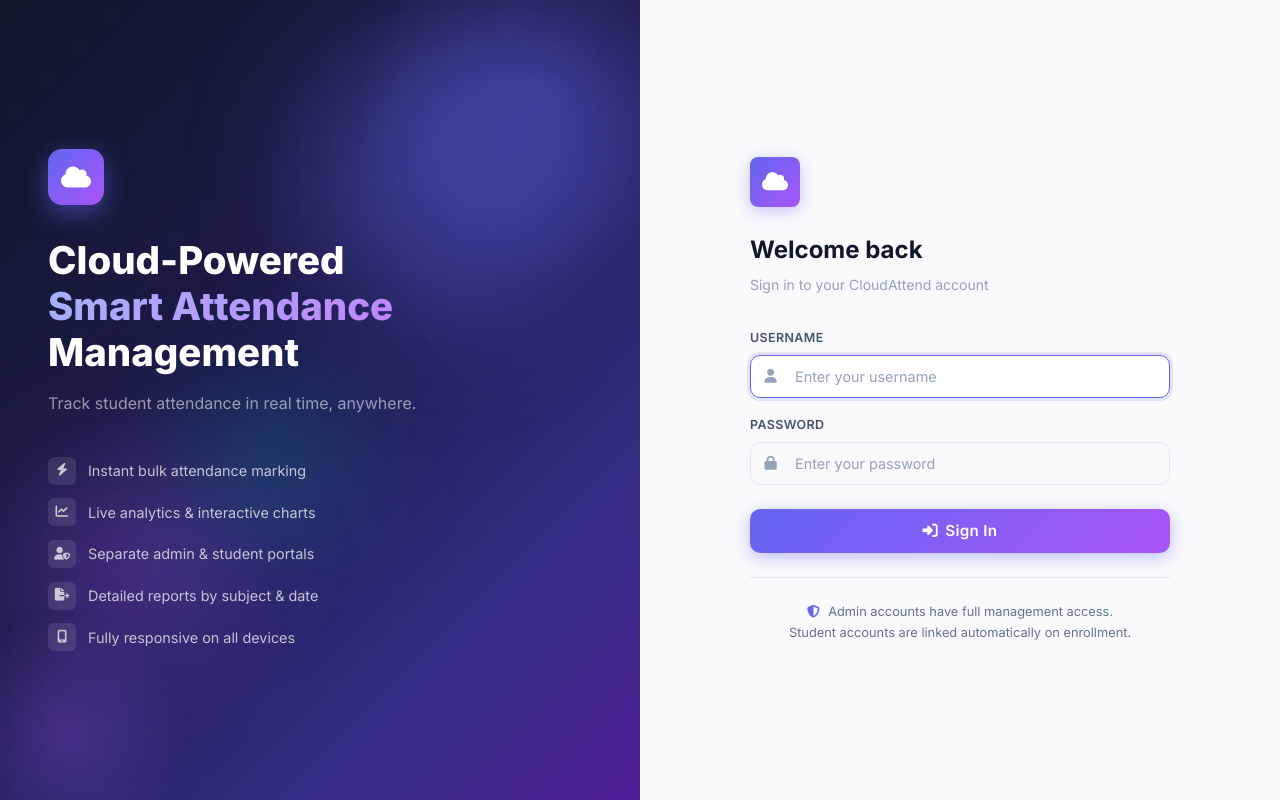
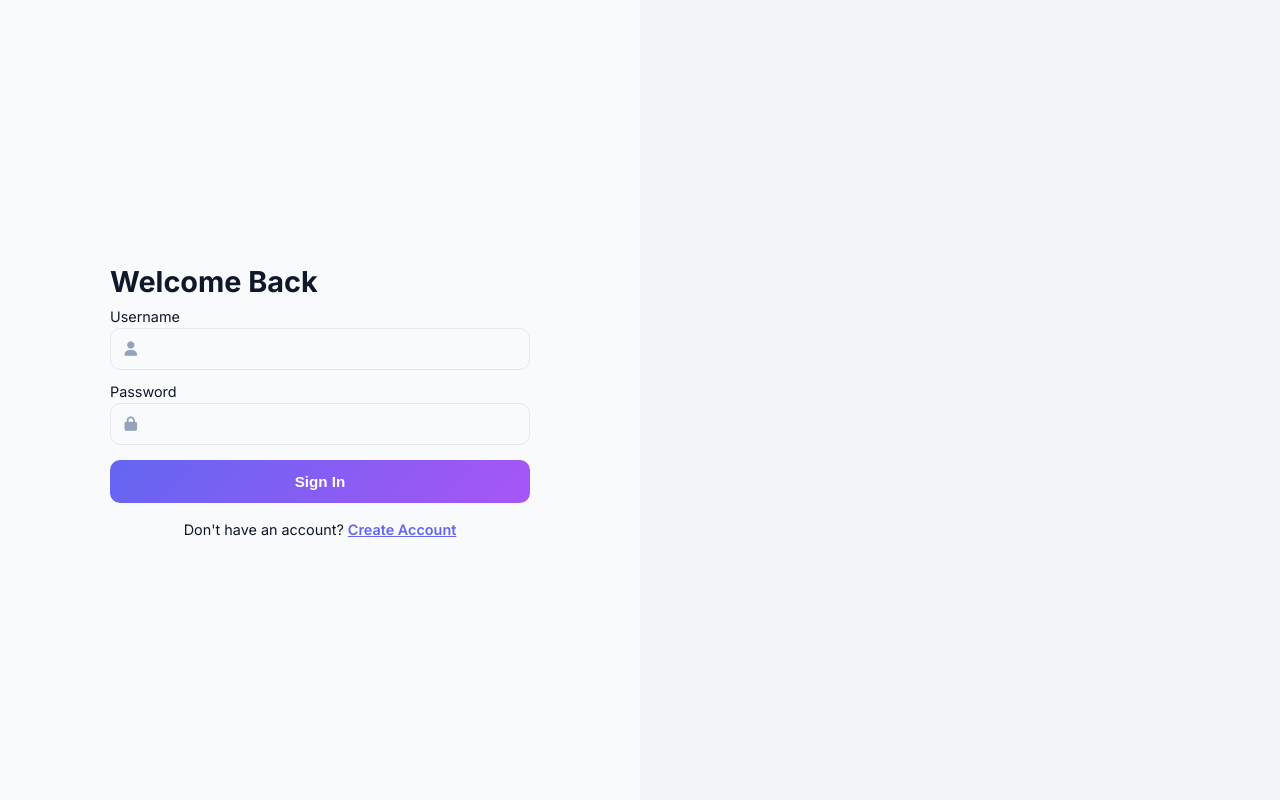
Before and after one commit to sanju5673/cloud-attendance-system, a Django app: page /accounts/login/ in a window 1280 px wide. Run offline with Django 3.2, Linux system fonts and the light colour scheme.

Commit message:
Update login.html

```diff
--- a/templates/registration/login.html
+++ b/templates/registration/login.html
@@ -5,101 +5,68 @@
   <meta charset="UTF-8" />
   <meta name="viewport" content="width=device-width, initial-scale=1.0" />
   <title>Sign In | CloudAttend</title>
-  <link rel="preconnect" href="https://fonts.googleapis.com">
+
   <link href="https://fonts.googleapis.com/css2?family=Inter:wght@300;400;500;600;700;800&display=swap" rel="stylesheet">
   <link rel="stylesheet" href="https://cdnjs.cloudflare.com/ajax/libs/font-awesome/6.5.2/css/all.min.css" />
   <link rel="stylesheet" href="{% static 'css/style.css' %}" />
+
   <style>
-    .login-hero{position:relative;overflow:hidden}
-    .orb{position:absolute;border-radius:50%;filter:blur(60px);animation:float 8s ease-in-out infinite;pointer-events:none}
-    .orb-1{width:280px;height:280px;background:rgba(99,102,241,.4);top:5%;right:8%;animation-delay:0s}
-    .orb-2{width:200px;height:200px;background:rgba(168,85,247,.3);bottom:15%;left:5%;animation-delay:3s}
-    .orb-3{width:150px;height:150px;background:rgba(6,182,212,.25);top:50%;left:30%;animation-delay:1.5s}
-    .grid-dots{position:absolute;inset:0;background-image:radial-gradient(rgba(255,255,255,.06) 1px,transparent 1px);background-size:32px 32px;pointer-events:none}
-    .fc{width:100%;padding:.75rem 1rem .75rem 2.75rem;background:#f8fafc;border:1.5px solid #e2e8f0;border-radius:10px;color:#0f172a;font-size:.9rem;font-family:'Inter',sans-serif;outline:none;transition:all .2s ease}
-    .fc:focus{border-color:#6366f1;background:#fff;box-shadow:0 0 0 3px rgba(99,102,241,.15)}
-    .fc::placeholder{color:#94a3b8}
+    body {font-family:'Inter',sans-serif;}
+    .fc{width:100%;padding:.75rem 1rem .75rem 2.75rem;background:#f8fafc;border:1.5px solid #e2e8f0;border-radius:10px;color:#0f172a;font-size:.9rem}
     .iw{position:relative}
-    .ii{position:absolute;left:.9rem;top:50%;transform:translateY(-50%);color:#94a3b8;font-size:.875rem}
-    .btn-login{width:100%;padding:.8rem;background:linear-gradient(135deg,#6366f1,#a855f7);color:#fff;border:none;border-radius:10px;font-size:.95rem;font-weight:600;font-family:'Inter',sans-serif;cursor:pointer;transition:all .2s ease;box-shadow:0 4px 16px rgba(99,102,241,.4);letter-spacing:.02em}
-    .btn-login:hover{transform:translateY(-1px);box-shadow:0 6px 24px rgba(99,102,241,.55)}
-    .fl{display:block;font-size:.78rem;font-weight:600;color:#475569;margin-bottom:.4rem;letter-spacing:.03em;text-transform:uppercase}
-    .err{background:#fef2f2;border:1px solid #fecaca;border-radius:8px;padding:.75rem 1rem;color:#dc2626;font-size:.85rem;display:flex;align-items:center;gap:.6rem;margin-bottom:1.25rem}
+    .ii{position:absolute;left:.9rem;top:50%;transform:translateY(-50%);color:#94a3b8}
+    .btn-login{width:100%;padding:.8rem;background:linear-gradient(135deg,#6366f1,#a855f7);color:#fff;border:none;border-radius:10px;font-size:.95rem;font-weight:600;cursor:pointer}
+    .err{background:#fef2f2;border:1px solid #fecaca;border-radius:8px;padding:.75rem;color:#dc2626;margin-bottom:1rem}
   </style>
 </head>
-<body style="background:var(--bg-base);">
+
+<body>
 <div class="login-page">
 
-  <!-- LEFT HERO -->
-  <div class="login-hero">
-    <div class="orb orb-1"></div>
-    <div class="orb orb-2"></div>
-    <div class="orb orb-3"></div>
-    <div class="grid-dots"></div>
-    <div class="login-hero-content">
-      <div style="width:56px;height:56px;background:linear-gradient(135deg,#6366f1,#a855f7);border-radius:14px;display:flex;align-items:center;justify-content:center;font-size:1.5rem;color:#fff;margin-bottom:2rem;box-shadow:0 8px 24px rgba(99,102,241,.5);">
-        <i class="fas fa-cloud"></i>
-      </div>
-      <div class="login-hero-title">Cloud-Powered<br><span>Smart Attendance</span><br>Management</div>
-      <p class="login-hero-sub">Track student attendance in real time, anywhere.</p>
-      <ul class="feature-list">
-        <li class="feature-item"><i class="fas fa-bolt"></i>Instant bulk attendance marking</li>
-        <li class="feature-item"><i class="fas fa-chart-line"></i>Live analytics &amp; interactive charts</li>
-        <li class="feature-item"><i class="fas fa-user-shield"></i>Separate admin &amp; student portals</li>
-        <li class="feature-item"><i class="fas fa-file-export"></i>Detailed reports by subject &amp; date</li>
-        <li class="feature-item"><i class="fas fa-mobile-alt"></i>Fully responsive on all devices</li>
-      </ul>
-    </div>
-  </div>
+  <div class="login-panel">
+    <div class="login-box">
 
-  <!-- RIGHT FORM -->
-  <div class="login-panel">
-    <div class="login-box fade-in">
-      <div class="login-logo"><i class="fas fa-cloud"></i></div>
-      <h1 class="login-title">Welcome back</h1>
-      <p class="login-sub">Sign in to your CloudAttend account</p>
+      <h1>Welcome Back</h1>
 
       {% if form.errors %}
-      <div class="err"><i class="fas fa-exclamation-circle"></i>Invalid credentials. Please try again.</div>
+      <div class="err">Invalid credentials. Try again.</div>
       {% endif %}
 
       <form method="post" action="{% url 'login' %}">
         {% csrf_token %}
-        <input type="hidden" name="next" value="{{ next }}" />
 
-        <div style="margin-bottom:1.1rem">
-          <label for="id_username" class="fl">Username</label>
+        <div>
+          <label>Username</label>
           <div class="iw">
             <i class="fas fa-user ii"></i>
-            <input type="text" id="id_username" name="username" class="fc"
-                   placeholder="Enter your username" autocomplete="username" autofocus required />
+            <input type="text" name="username" class="fc" required />
           </div>
         </div>
 
-        <div style="margin-bottom:1.5rem">
-          <label for="id_password" class="fl">Password</label>
+        <div style="margin-top:10px;">
+          <label>Password</label>
           <div class="iw">
             <i class="fas fa-lock ii"></i>
-            <input type="password" id="id_password" name="password" class="fc"
-                   placeholder="Enter your password" autocomplete="current-password" required />
+            <input type="password" name="password" class="fc" required />
           </div>
         </div>
 
-        <button type="submit" class="btn-login">
-          <i class="fas fa-right-to-bracket" style="margin-right:.45rem"></i>Sign In
+        <button type="submit" class="btn-login" style="margin-top:15px;">
+          Sign In
         </button>
       </form>
 
-      <div style="height:1px;background:#e2e8f0;margin:1.5rem 0"></div>
-      <div style="text-align:center;color:#64748b;font-size:.8rem">
-        <i class="fas fa-shield-halved" style="margin-right:.3rem;color:var(--accent)"></i>
-        Admin accounts have full management access.<br>
-        Student accounts are linked automatically on enrollment.
+      <!-- ✅ CREATE ACCOUNT OPTION ADDED -->
+      <div style="text-align:center;margin-top:15px;">
+        Don't have an account?
+        <a href="/register/" style="color:#6366f1;font-weight:600;">
+          Create Account
+        </a>
       </div>
+
     </div>
   </div>
 
 </div>
-<script src="{% static 'js/main.js' %}"></script>
 </body>
 </html>
```
